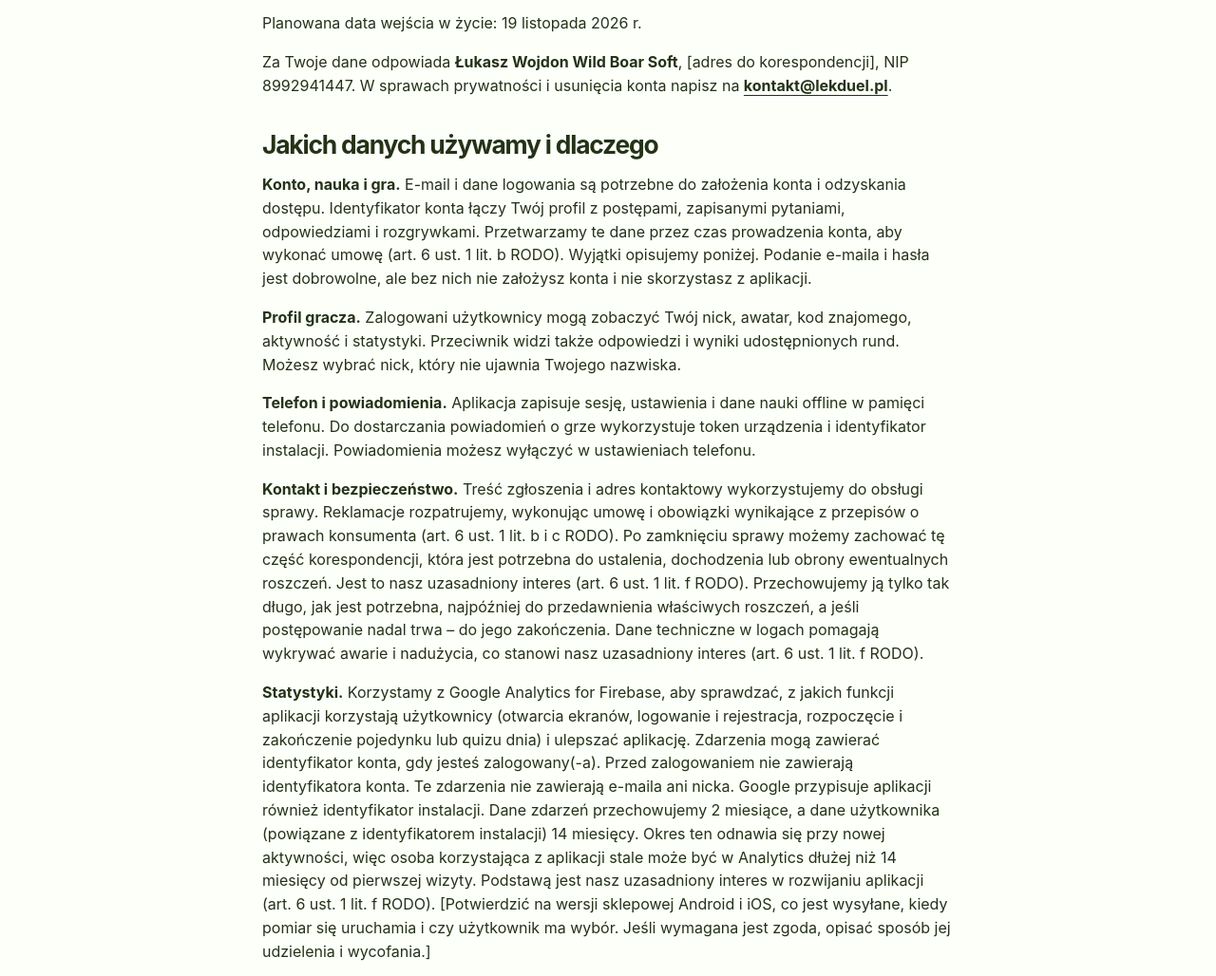
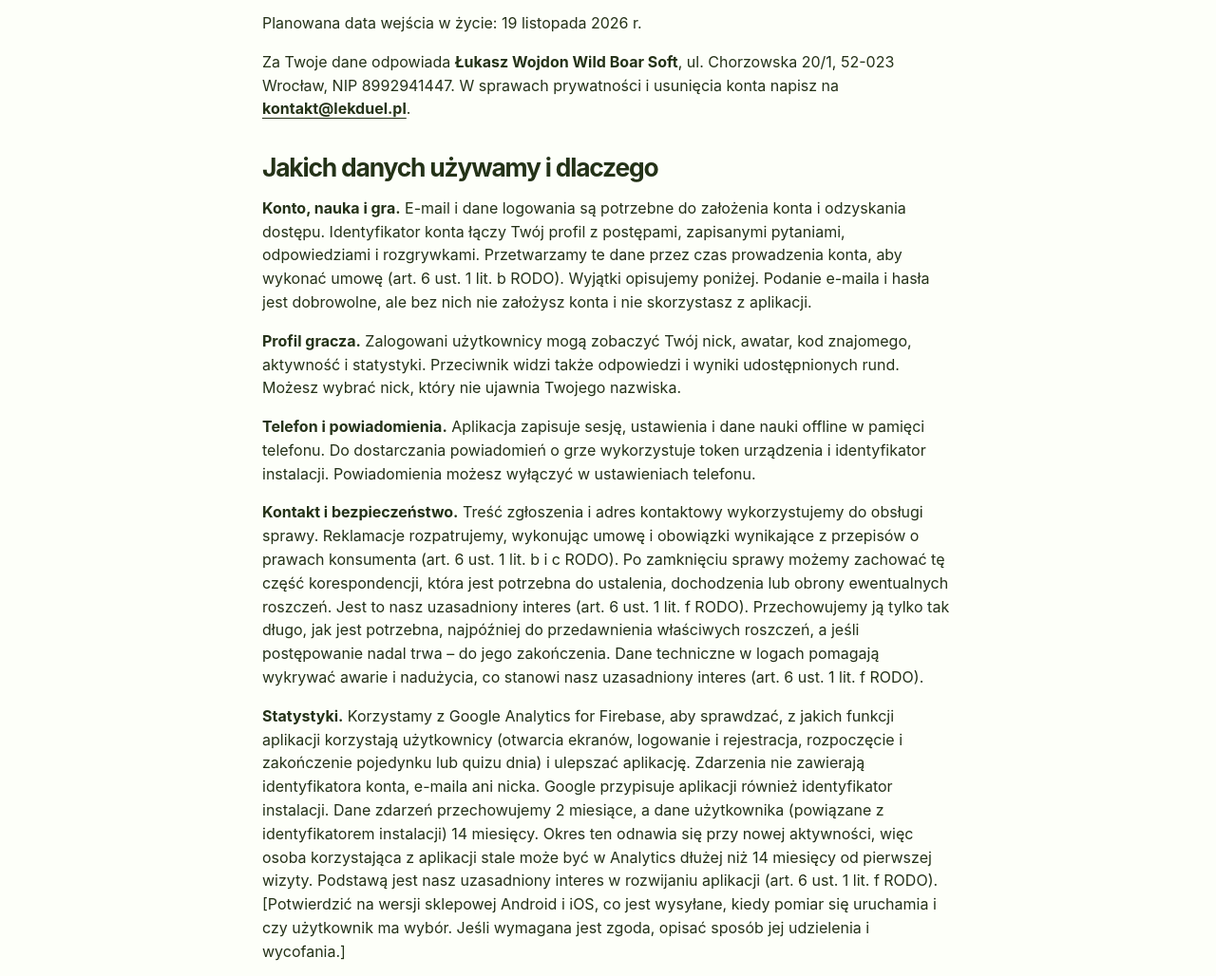
Before and after one commit to LDrogba/LekDuelWebPage, a plain HTML site: page prywatnosc/index.html in a window 1280 px wide. Shown: the part 259-1287 px from the top of the page at 95% size. Drawn offline with Linux system fonts and the light colour scheme.

Commit message:
Add correspondence address; Analytics events no longer include account id
Co-Authored-By: Claude Opus 5.5 <noreply@anthropic.com>

```diff
--- a/prywatnosc/index.html
+++ b/prywatnosc/index.html
@@ -1,13 +1,13 @@
 <!doctype html><html lang="pl"><head><meta charset="utf-8"><meta name="viewport" content="width=device-width,initial-scale=1"><title>Polityka prywatności | LEK Duel</title><meta name="description" content="LEK Duel — pytania, powtórki i pojedynki w przygotowaniach do Lekarskiego Egzaminu Końcowego."><link rel="stylesheet" href="../style.css"></head><body><header><a class="brand" href="../index.html" aria-label="LEK Duel — strona główna"><i aria-hidden="true">🎓</i> LEK <b>Duel</b></a><nav aria-label="Nawigacja"><a href="../index.html#aplikacja">O aplikacji</a><a href="../index.html#dokumenty">Dokumenty</a></nav></header><main class="document"><p class="notice">Wersja robocza · Dokument w przygotowaniu</p>
 <h1>Polityka prywatności LEK Duel</h1>
 <p>Planowana data wejścia w życie: 19 listopada 2026 r.</p>
-<p>Za Twoje dane odpowiada <strong>Łukasz Wojdon Wild Boar Soft</strong>, [adres do korespondencji], NIP 8992941447. W sprawach prywatności i usunięcia konta napisz na <strong><a href="mailto:kontakt@lekduel.pl">kontakt@lekduel.pl</a></strong>.</p>
+<p>Za Twoje dane odpowiada <strong>Łukasz Wojdon Wild Boar Soft</strong>, ul. Chorzowska 20/1, 52-023 Wrocław, NIP 8992941447. W sprawach prywatności i usunięcia konta napisz na <strong><a href="mailto:kontakt@lekduel.pl">kontakt@lekduel.pl</a></strong>.</p>
 <h2>Jakich danych używamy i dlaczego</h2>
 <p><strong>Konto, nauka i gra.</strong> E-mail i dane logowania są potrzebne do założenia konta i odzyskania dostępu. Identyfikator konta łączy Twój profil z postępami, zapisanymi pytaniami, odpowiedziami i rozgrywkami. Przetwarzamy te dane przez czas prowadzenia konta, aby wykonać umowę (art. 6 ust. 1 lit. b RODO). Wyjątki opisujemy poniżej. Podanie e-maila i hasła jest dobrowolne, ale bez nich nie założysz konta i nie skorzystasz z aplikacji.</p>
 <p><strong>Profil gracza.</strong> Zalogowani użytkownicy mogą zobaczyć Twój nick, awatar, kod znajomego, aktywność i statystyki. Przeciwnik widzi także odpowiedzi i wyniki udostępnionych rund. Możesz wybrać nick, który nie ujawnia Twojego nazwiska.</p>
 <p><strong>Telefon i powiadomienia.</strong> Aplikacja zapisuje sesję, ustawienia i dane nauki offline w pamięci telefonu. Do dostarczania powiadomień o grze wykorzystuje token urządzenia i identyfikator instalacji. Powiadomienia możesz wyłączyć w ustawieniach telefonu.</p>
 <p><strong>Kontakt i bezpieczeństwo.</strong> Treść zgłoszenia i adres kontaktowy wykorzystujemy do obsługi sprawy. Reklamacje rozpatrujemy, wykonując umowę i obowiązki wynikające z przepisów o prawach konsumenta (art. 6 ust. 1 lit. b i c RODO). Po zamknięciu sprawy możemy zachować tę część korespondencji, która jest potrzebna do ustalenia, dochodzenia lub obrony ewentualnych roszczeń. Jest to nasz uzasadniony interes (art. 6 ust. 1 lit. f RODO). Przechowujemy ją tylko tak długo, jak jest potrzebna, najpóźniej do przedawnienia właściwych roszczeń, a jeśli postępowanie nadal trwa – do jego zakończenia. Dane techniczne w logach pomagają wykrywać awarie i nadużycia, co stanowi nasz uzasadniony interes (art. 6 ust. 1 lit. f RODO).</p>
-<p><strong>Statystyki.</strong> Korzystamy z Google Analytics for Firebase, aby sprawdzać, z jakich funkcji aplikacji korzystają użytkownicy (otwarcia ekranów, logowanie i rejestracja, rozpoczęcie i zakończenie pojedynku lub quizu dnia) i ulepszać aplikację. Zdarzenia mogą zawierać identyfikator konta, gdy jesteś zalogowany(-a). Przed zalogowaniem nie zawierają identyfikatora konta. Te zdarzenia nie zawierają e-maila ani nicka. Google przypisuje aplikacji również identyfikator instalacji. Dane zdarzeń przechowujemy 2 miesiące, a dane użytkownika (powiązane z identyfikatorem instalacji) 14 miesięcy. Okres ten odnawia się przy nowej aktywności, więc osoba korzystająca z aplikacji stale może być w Analytics dłużej niż 14 miesięcy od pierwszej wizyty. Podstawą jest nasz uzasadniony interes w rozwijaniu aplikacji (art. 6 ust. 1 lit. f RODO). [Potwierdzić na wersji sklepowej Android i iOS, co jest wysyłane, kiedy pomiar się uruchamia i czy użytkownik ma wybór. Jeśli wymagana jest zgoda, opisać sposób jej udzielenia i wycofania.]</p>
+<p><strong>Statystyki.</strong> Korzystamy z Google Analytics for Firebase, aby sprawdzać, z jakich funkcji aplikacji korzystają użytkownicy (otwarcia ekranów, logowanie i rejestracja, rozpoczęcie i zakończenie pojedynku lub quizu dnia) i ulepszać aplikację. Zdarzenia nie zawierają identyfikatora konta, e-maila ani nicka. Google przypisuje aplikacji również identyfikator instalacji. Dane zdarzeń przechowujemy 2 miesiące, a dane użytkownika (powiązane z identyfikatorem instalacji) 14 miesięcy. Okres ten odnawia się przy nowej aktywności, więc osoba korzystająca z aplikacji stale może być w Analytics dłużej niż 14 miesięcy od pierwszej wizyty. Podstawą jest nasz uzasadniony interes w rozwijaniu aplikacji (art. 6 ust. 1 lit. f RODO). [Potwierdzić na wersji sklepowej Android i iOS, co jest wysyłane, kiedy pomiar się uruchamia i czy użytkownik ma wybór. Jeśli wymagana jest zgoda, opisać sposób jej udzielenia i wycofania.]</p>
 <p><strong>Diagnostyka awarii.</strong> Korzystamy z Firebase Crashlytics, aby wykrywać i naprawiać awarie aplikacji. Raport awarii zawiera identyfikator Twojego konta, model urządzenia, wersję systemu i aplikacji, stan aplikacji w chwili awarii oraz ślad błędu. Nie zawiera e-maila, nicka ani treści quizów. Identyfikator konta pozwala nam odtworzyć awarię zgłoszoną przez użytkownika. Wykorzystujemy te dane wyłącznie do diagnozy awarii, a podstawą jest nasz uzasadniony interes w stabilności aplikacji (art. 6 ust. 1 lit. f RODO). Według dokumentacji Google po 90 dniach rozpoczyna się usuwanie raportów z systemów aktywnych i kopii. Usunięcie konta nie powoduje natychmiastowego usunięcia wcześniej wysłanych raportów. Możesz wnieść sprzeciw, pisząc na <a href="mailto:kontakt@lekduel.pl">kontakt@lekduel.pl</a>.</p>
 <p><strong>Wydajność.</strong> Firebase Performance Monitoring mierzy czas uruchamiania i odpowiedzi aplikacji. [Uzupełnić zakres danych i okres przechowywania po weryfikacji.]</p>
 <h2>Kto otrzymuje dane</h2>
```
Also changed, not shown: regulamin/index.html (+1 -1 lines).
